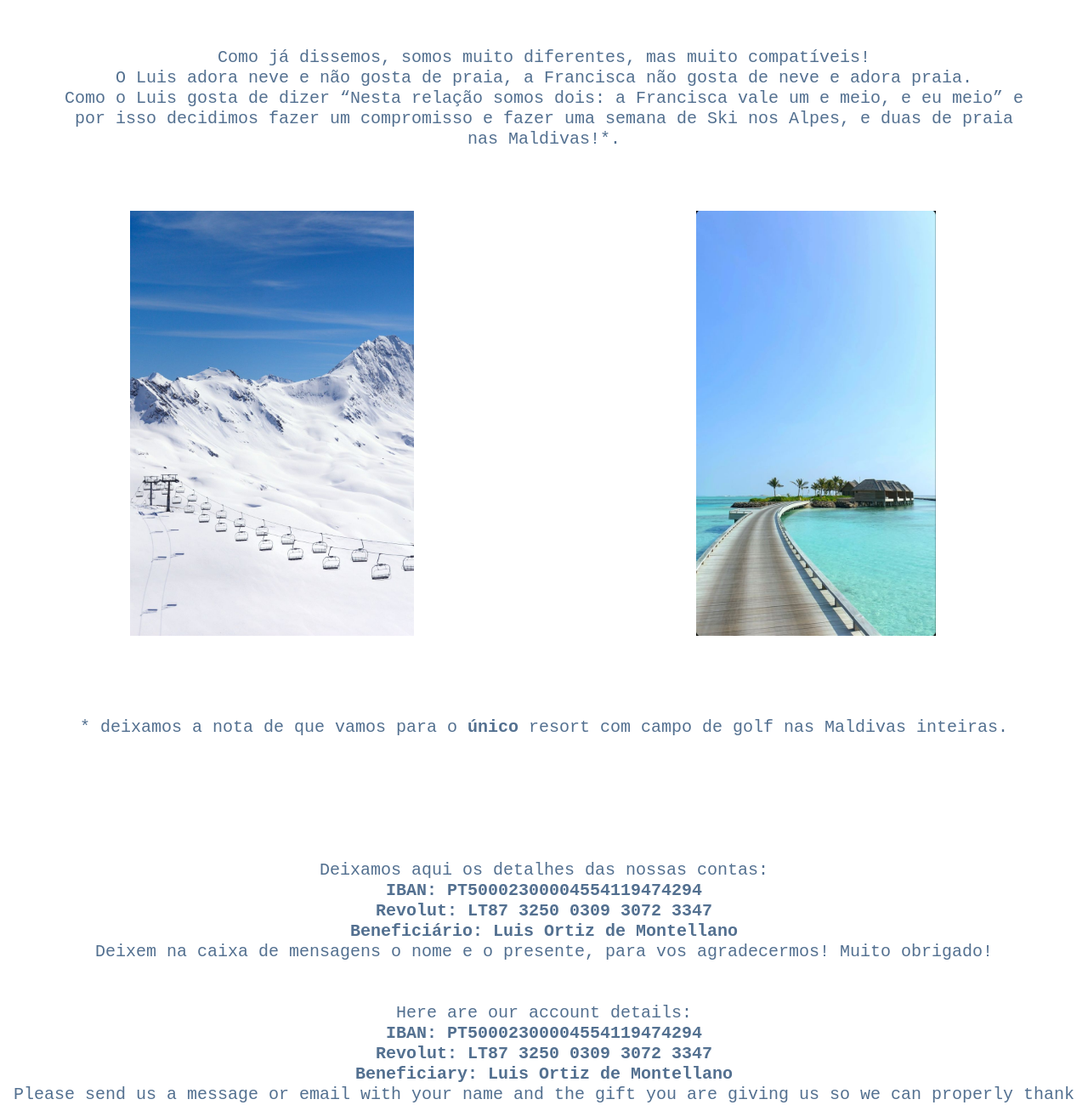
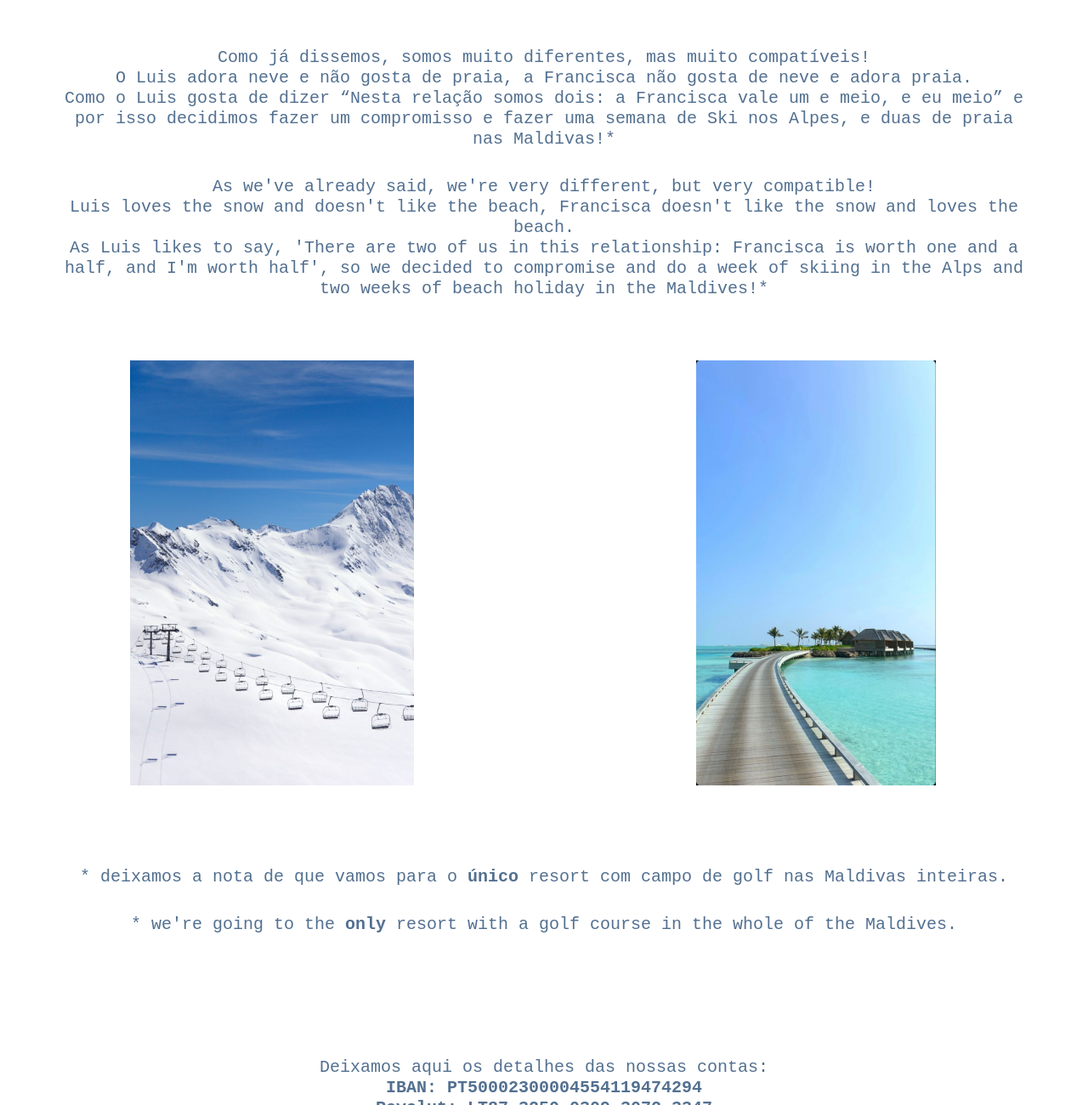
Before and after one commit to sofiasimoes/sofiasimoes.github.io, a plain HTML site: page pages/lua-de-mel.html in a window 1280 px wide. Shown: the part 274-1574 px from the top of the page at 85% size. Drawn offline with nearby package versions, Linux system fonts and the light colour scheme; files whose address does not match are found by name.

Commit message:
translation

```diff
--- a/pages/lua-de-mel.html
+++ b/pages/lua-de-mel.html
@@ -56,10 +56,20 @@
 
             O Luis adora neve e não gosta de praia, a Francisca não gosta de neve e adora praia. <br>
 
-            Como o Luis gosta de dizer “Nesta relação somos dois: a Francisca vale um e meio, e eu meio”  e por isso decidimos fazer um compromisso e fazer uma semana de Ski nos Alpes, e duas de praia nas Maldivas!*.<br>
+            Como o Luis gosta de dizer “Nesta relação somos dois: a Francisca vale um e meio, e eu meio”  e por isso decidimos fazer um compromisso e fazer uma semana de Ski nos Alpes, e duas de praia nas Maldivas!*<br><br>
 
         </h5>
+
+        <h5>
+          As we've already said, we're very different, but very compatible!<br>
+
+          Luis loves the snow and doesn't like the beach, Francisca doesn't like the snow and loves the beach. <br>
+
+          As Luis likes to say, 'There are two of us in this relationship: Francisca is worth one and a half, and I'm worth half', so we decided to compromise and do a week of skiing in the Alps and two weeks of beach holiday in the Maldives!*<br>
+
+         </h5>
     </div>
+
 
     <div class="container-fluid">
         <div class="row">
@@ -74,8 +84,12 @@
 
     <div class="container-fluid text-center about-us">
         <h5 class="mt-3">
-            *  deixamos a nota de que vamos para o <strong>único</strong> resort com campo de golf nas Maldivas inteiras.
+            * deixamos a nota de que vamos para o <strong>único</strong> resort com campo de golf nas Maldivas inteiras.<br><br>
         </h5>
+
+        <h5>
+          * we're going to the <strong>only</strong> resort with a golf course in the whole of the Maldives.
+      </h5>
     </div>
 
     <div class="container-fluid text-center mt-5">
```
